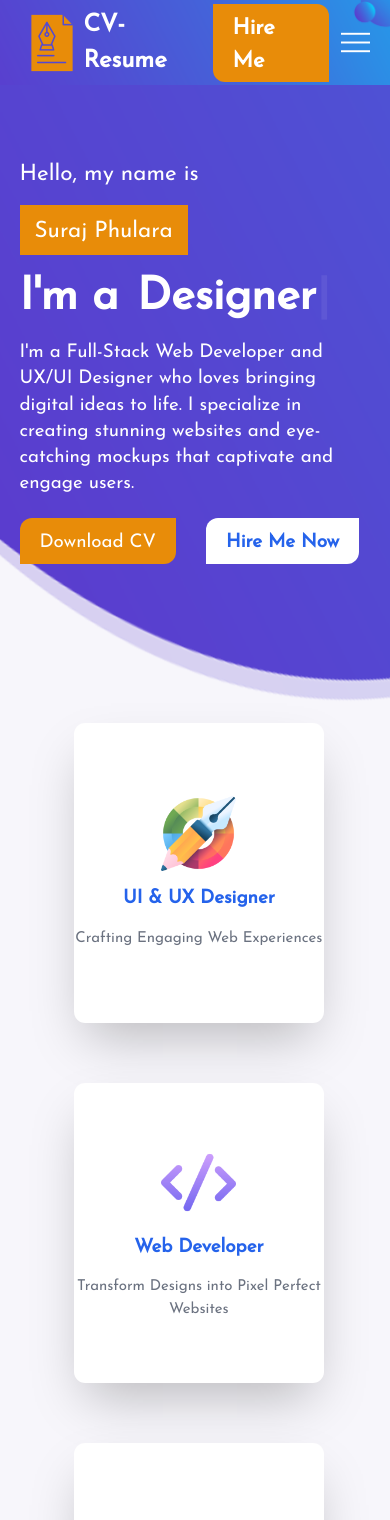
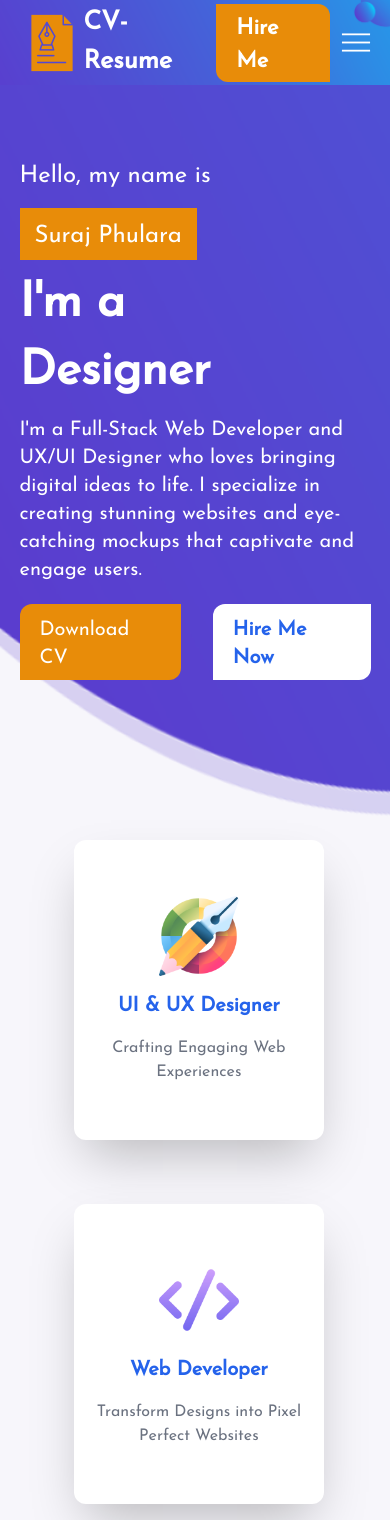
Before and after one commit to SurajPhulara/portfolio, a React (Create React App) app: page / in a window 390 px wide. Shown: the top 1520 px of the page. Built offline with nearby package versions, Linux system fonts and the light colour scheme; the HTML template or start-up script is replaced by a standard one.

Commit message:
updated responsive bits of code

```diff
--- a/src/components/Cards/Cards.css
+++ b/src/components/Cards/Cards.css
@@ -3,6 +3,7 @@
     height: 300px;
     width: 250px;
     box-sizing: border-box;
+    pad: 0 20%;
 }
 .card:hover{
     background: #D9D8EA;
--- a/src/index.css
+++ b/src/index.css
@@ -35,7 +35,7 @@ html {
   html { font-size: 14px; }
 }
 @media (max-width: 1050px) {
-  html { font-size: 15px; }
+  html { font-size: 16px; }
 }
 @media (max-width: 950px) {
   /* html { font-size: 10px; } */
--- a/src/pages/Home/Home.css
+++ b/src/pages/Home/Home.css
@@ -171,7 +171,7 @@
   }
   @media (max-width: 500px){
     .profession{
-        /* flex-direction: column; */
-        font-size: 3rem;
+        flex-direction: column;
+        /* font-size: 3rem; */
     }
   }
```
